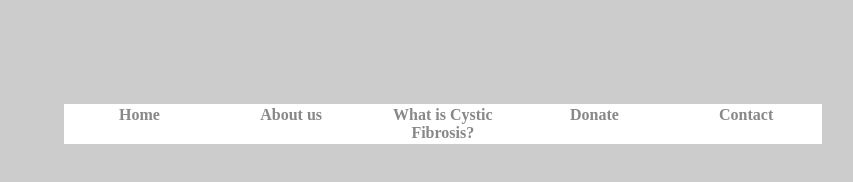
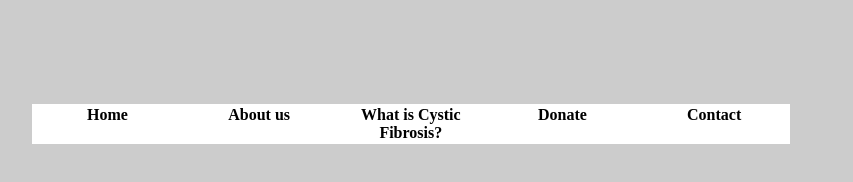
Before and after one commit to Reneestraight/prestonsperseverance, a plain HTML site: page index.html in a window 1280 px wide. Shown: the whole page, without its empty margins (418-1271 px from the left). Drawn offline with Linux system fonts and the light colour scheme.

Commit message:
Playing with the margins and padding.

```diff
--- a/stylesheets/styles.css
+++ b/stylesheets/styles.css
@@ -8,7 +8,7 @@
 #nav {
 	  width: 60%;
 	  float: right;
-	  margin: 6em 2em 3em 0em;
+	  margin: 6em 4em 3em 0em;
 	  padding: 0;
 	  list-style: none;
 	  background-color: rgb(255,255,255);
@@ -19,7 +19,7 @@
   padding: 2px 5px;
   text-decoration: none;
   font-weight: bold;
-  color: #888888;
+  color: black;
   text-align: center;
 }
 
```
